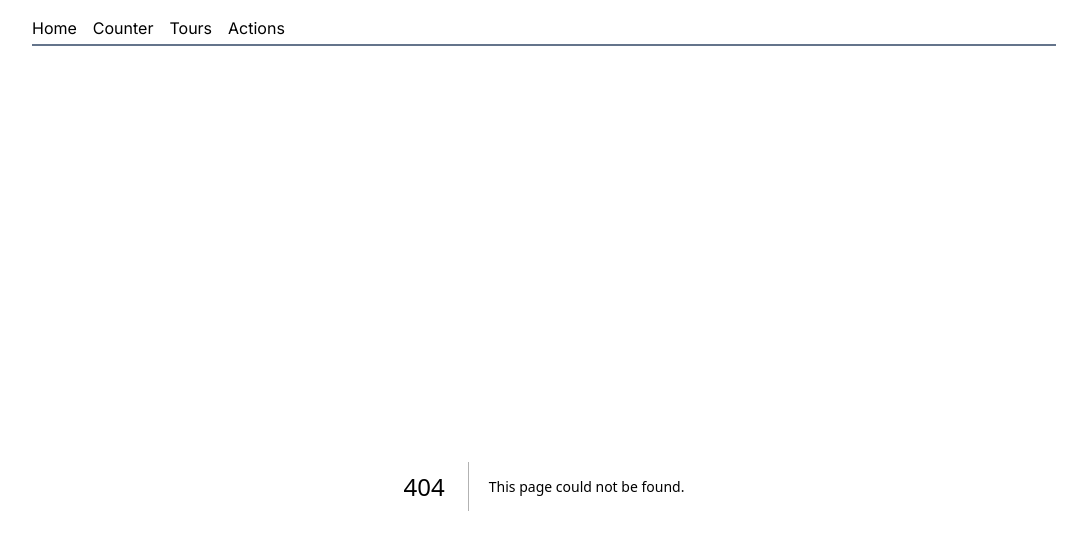
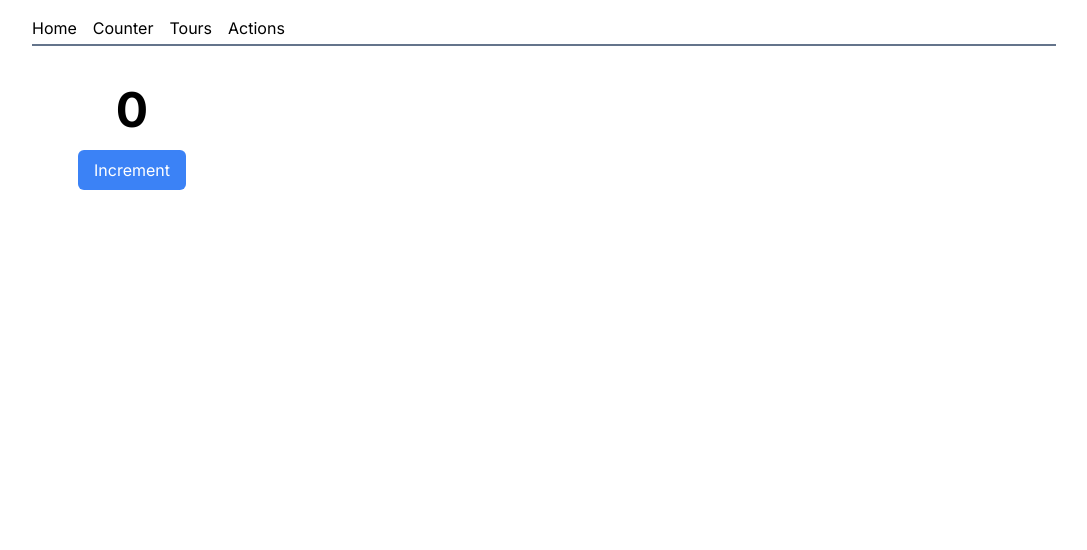
Before and after one commit to priyak1203/react-nextjs, a Next.js app in the folder 01-nextjs-tutorial-typescript/: page /counter in a window 1280 px wide. Before the commit this address had no page. Shown: the top 550 px of the page, without its empty margins (96-1183 px from the left). Built offline with nearby package versions, Linux system fonts and the light colour scheme.

Commit message:
counter page as client component

```diff
--- /dev/null
+++ b/01-nextjs-tutorial-typescript/app/counter/page.tsx
@@ -0,0 +1,21 @@
+'use client';
+
+import { useState } from 'react';
+
+function Counter() {
+  const [count, setCount] = useState(0);
+
+  return (
+    <div className="flex flex-col items-center w-[200px]">
+      <p className="text-5xl font-bold">{count}</p>
+      <button
+        className="bg-blue-500 rounded-md px-4 py-2 mt-4 text-white capitalize"
+        onClick={() => setCount(count + 1)}
+      >
+        increment
+      </button>
+    </div>
+  );
+}
+
+export default Counter;
```
